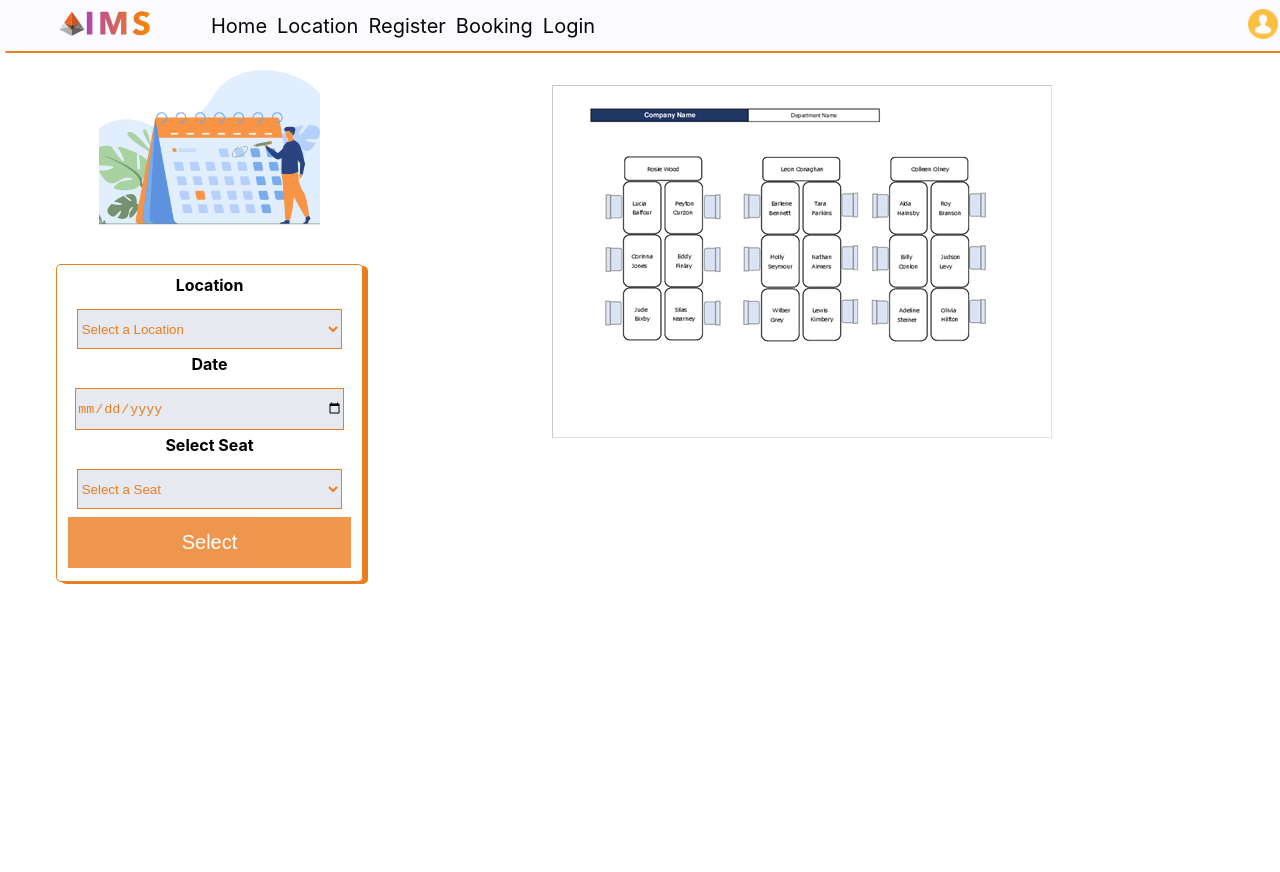
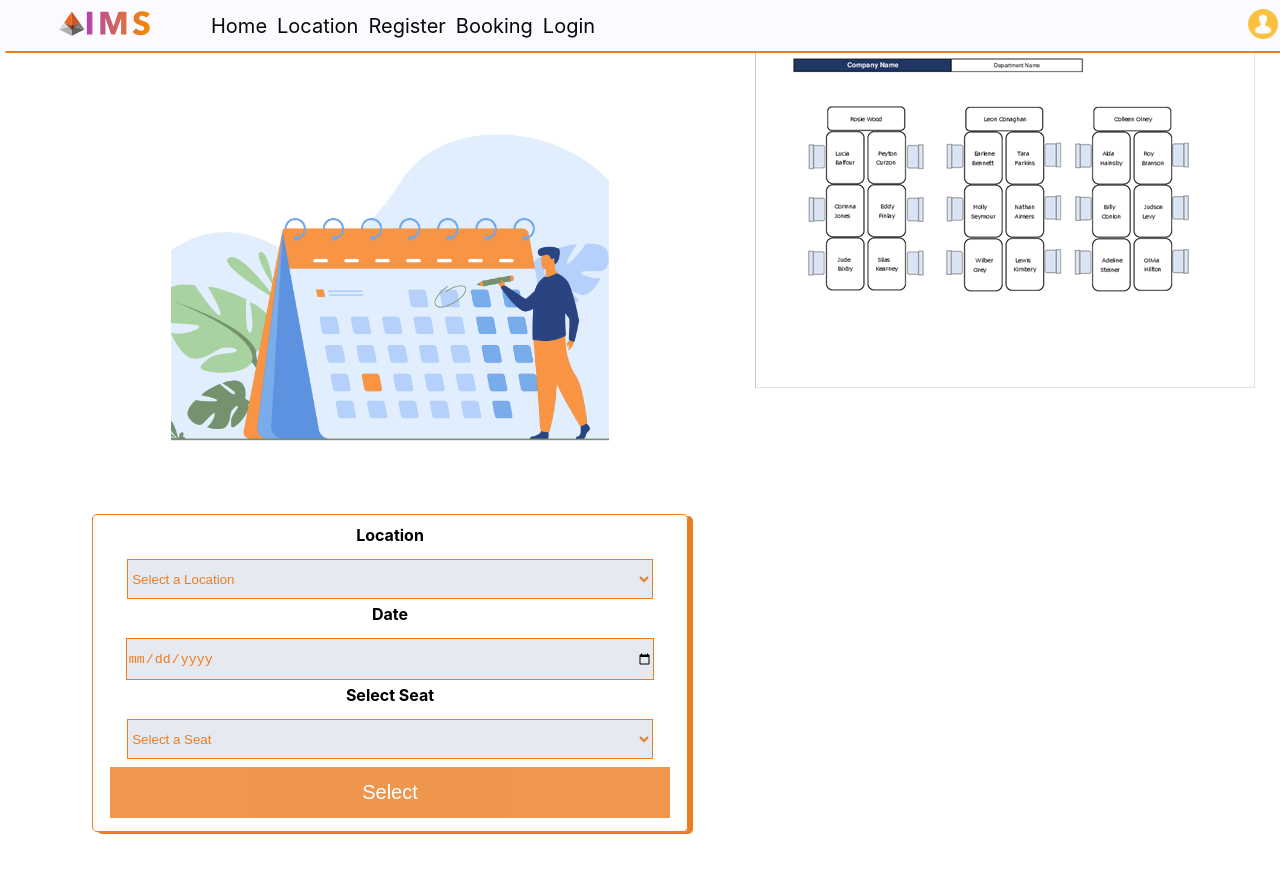
Before and after one commit to Aman16969/seatingmanagement, a React (Create React App) app: page / in a window 1280 px wide. Shown: the top 872 px of the page. Before the commit the page ends 800 px from the top, so only its background shows below. Built offline with nearby package versions, Linux system fonts and the light colour scheme.

Commit message:
Booking Seat mock done

```diff
--- a/src/Component/BookingComponent/Booking.css
+++ b/src/Component/BookingComponent/Booking.css
@@ -1,23 +1,23 @@
 .Booking-container
 {
-    /* //width: 40%; */
-    height: 500px;
+    display: grid;
+    grid-template-columns: 1fr 2fr;
     padding: 10px 0;
-    /* margin-top: 10px; */
     border-radius: 8px;
 
   }
-
+  .content{
+    width: 100%;
+    margin-top: 30px;
+  }
   .modal-content button{
     background-color: #eb7d21;
   }
-
   .modal-content label{
     display: block;
     padding: 5px;
     color: black;
   }
-
   .drop .select-loc, .date , .drop .select-seat{
     width: 90%;
     height: 40px;
@@ -26,15 +26,19 @@
     background-color: #e6e9ef;
     border : 1px solid #eb7d21;
   }
+  .seats-container{
+    display: flex;
+    width:100%;
+    border: 1px solid #EB7D21;
+    height: 100%;
+    padding: 10px 0;
 
- .Seating-container {
-  width: 50%;
-  height: 300px;
-  margin-top: 50px;
-  margin-left: 100px;
-  display: block;
-
-}
-  .content{
-    width: 30%;
   }
+  .Seat {
+    color: #EB7D21;
+    display: flex;
+    flex-direction: row;
+    justify-content: space-between;
+    flex-wrap: wrap;
+    border: 1px solid black;
+  }
```
